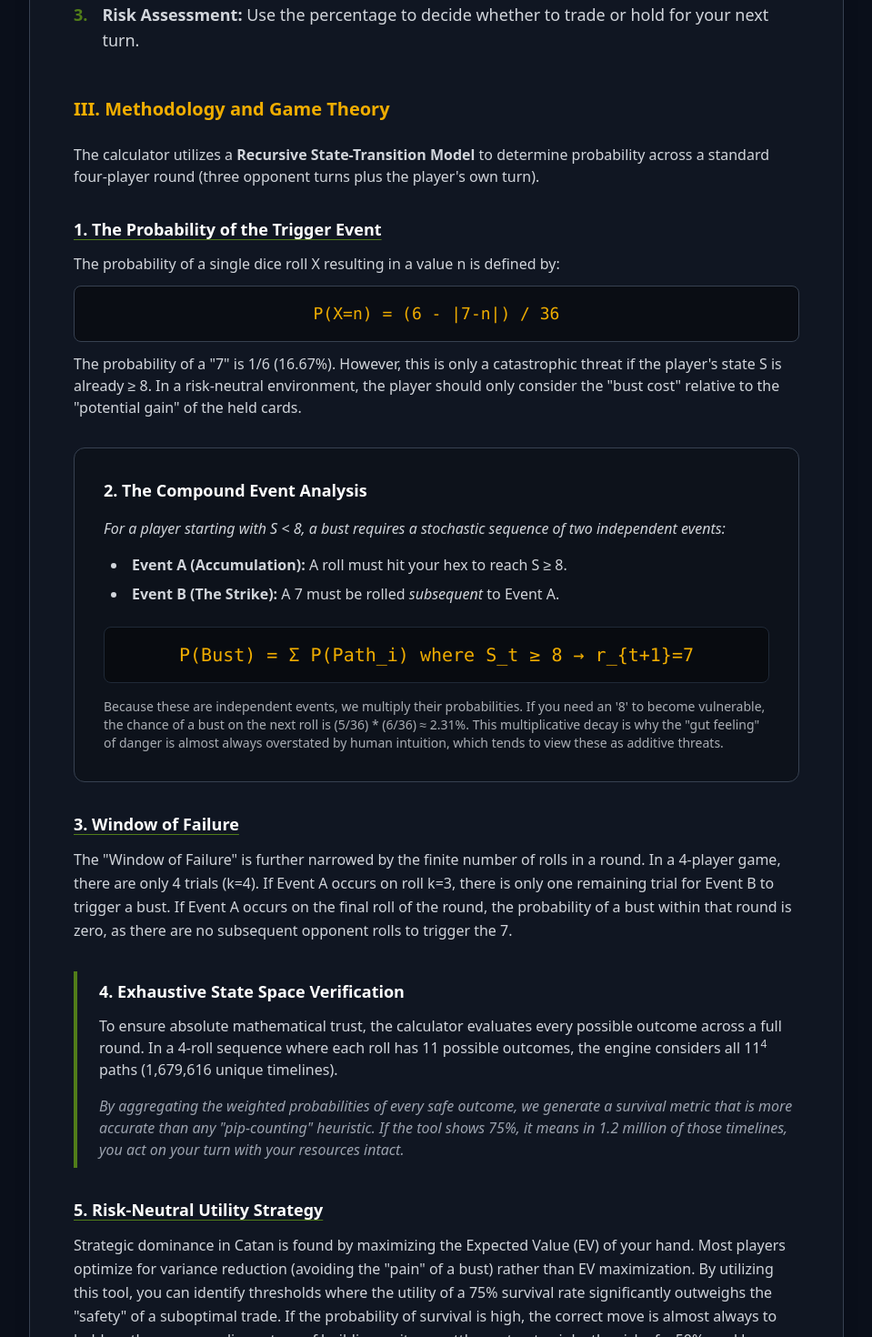
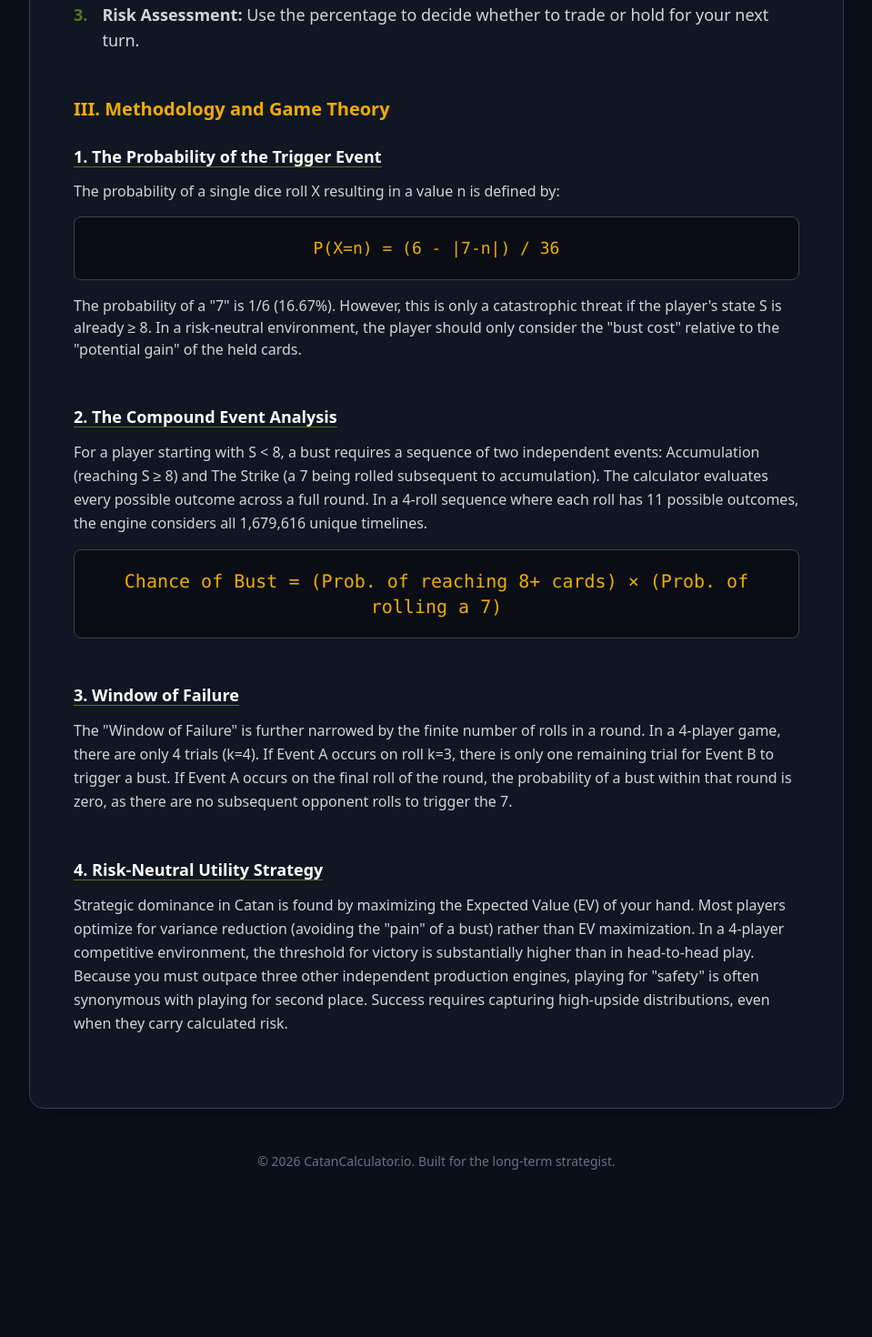
Before and after one commit to pklafta24/Catan-Calculator, a React (Vite) app: page / in a window 1280 px wide. Shown: the part 1330-2800 px from the top of the page at 91% size, without its empty margins (160-1119 px from the left). After the commit the page ends 2689 px from the top, so only its background shows below. Built offline with nearby package versions, Linux system fonts and the light colour scheme.

Commit message:
Enhance survival probability display and layout
Added a useMemo hook to calculate and display survival probability. Updated styles and improved the layout of the methodology section.

```diff
--- a/App.jsx
+++ b/App.jsx
@@ -126,23 +126,28 @@ export default function App() {
     else if (e.target.value === '') setCardCount(0);
   };
 
+  const displaySurvival = useMemo(() => {
+    if (metrics.survivalProbability >= 1) return '100%';
+    return (metrics.survivalProbability * 100).toFixed(1) + '%';
+  }, [metrics.survivalProbability]);
+
   return (
     <div className="text-white min-h-screen font-sans p-3 sm:p-8 flex flex-col items-center select-none" style={{ backgroundColor: COLORS.darker }}>
       <style>{`
-        /* Custom styling for the gold arrows (spinners) */
+        /* Custom styling for high-contrast gold arrows */
         input[type="number"]::-webkit-inner-spin-button,
         input[type="number"]::-webkit-outer-spin-button {
-          filter: sepia(100%) saturate(2000%) hue-rotate(10deg);
+          filter: invert(74%) sepia(95%) saturate(1838%) hue-rotate(352deg) brightness(101%) contrast(101%);
           opacity: 1;
           cursor: pointer;
-          height: 30px;
+          height: 32px;
         }
       `}</style>
       <div className="w-full max-w-5xl mx-auto">
 
         {/* Calculator Section */}
         <header className="text-center mb-6 sm:mb-10">
-          <h1 className="text-4xl sm:text-7xl font-bold mb-1 px-2" style={{ color: COLORS.wood }}>CatanCalculator.io</h1>
+          <h1 className="text-4xl sm:text-7xl font-bold mb-1 px-2" style={{ color: COLORS.wheat }}>CatanCalculator.io</h1>
           <p className="text-sm sm:text-lg opacity-70">Will you survive the next full round?</p>
         </header>
 
@@ -158,7 +163,7 @@ export default function App() {
                 inputMode="numeric"
                 value={cardCount}
                 onChange={handleCardCountChange}
-                className="w-full h-14 bg-gray-900 rounded-lg text-white text-center text-3xl font-bold focus:ring-2 focus:outline-none transition-colors"
+                className="w-full h-14 bg-gray-900 rounded-lg text-center text-3xl font-bold focus:ring-2 focus:outline-none transition-colors"
                 style={{ border: `2px solid ${COLORS.ore}`, color: COLORS.wheat }}
                 min="0"
               />
@@ -186,7 +191,7 @@ export default function App() {
                     <div className="flex-1 p-2 text-center min-w-0">
                         <h2 className="text-xs sm:text-xl opacity-70 mb-1 whitespace-nowrap">Survival Chance</h2>
                         <div className="text-4xl xs:text-5xl sm:text-6xl md:text-7xl font-bold truncate" style={{ color: COLORS.wheat }}>
-                          {(metrics.survivalProbability * 100).toFixed(1)}%
+                          {displaySurvival}
                         </div>
                     </div>
                     <div className="hidden sm:block w-px h-32 bg-gray-700 opacity-50 mx-4"></div>
@@ -218,7 +223,7 @@ export default function App() {
           </div>
         </div>
 
-        {/* Thesis, Instructions, and Methodology Section */}
+        {/* Text Section */}
         <div className="max-w-4xl mx-auto bg-gray-800/30 p-6 sm:p-12 rounded-2xl border border-gray-700 shadow-xl leading-relaxed mb-12">
           <h1 className="text-2xl sm:text-3xl font-bold mb-6 sm:mb-8 border-b pb-4" style={{ color: COLORS.wood }}>Thesis, Instructions, and Methodology</h1>
 
@@ -252,58 +257,45 @@ export default function App() {
           {/* III. Methodology */}
           <section className="mb-8">
             <h2 className="text-lg sm:text-xl font-bold mb-6" style={{ color: COLORS.wheat }}>III. Methodology and Game Theory</h2>
-            <div className="text-gray-300 space-y-8 text-sm sm:text-base">
-              <p>The calculator utilizes a <b>Recursive State-Transition Model</b> to determine probability across a standard four-player round (three opponent turns plus the player's own turn).</p>
+            <div className="text-gray-300 space-y-12 text-sm sm:text-base">
 
-              <div className="space-y-8">
+              {/* Methodology Item 1 */}
               <div>
                 <h3 className="font-bold mb-3 text-white text-lg underline decoration-wood underline-offset-4">1. The Probability of the Trigger Event</h3>
-                  <p className="mb-3">The probability of a single dice roll X resulting in a value n is defined by:</p>
-                  <div className="bg-black/40 p-4 text-center font-mono rounded-lg text-lg border border-gray-700" style={{ color: COLORS.wheat }}>
+                <p className="mb-4">The probability of a single dice roll X resulting in a value n is defined by:</p>
+                <div className="bg-black/40 p-5 text-center font-mono rounded-lg text-lg border border-gray-700" style={{ color: COLORS.wheat }}>
                   P(X=n) = (6 - |7-n|) / 36
                 </div>
-                  <p className="mt-3">The probability of a "7" is 1/6 (16.67%). However, this is only a catastrophic threat if the player's state S is already ≥ 8. In a risk-neutral environment, the player should only consider the "bust cost" relative to the "potential gain" of the held cards.</p>
+                <p className="mt-4">The probability of a "7" is 1/6 (16.67%). However, this is only a catastrophic threat if the player's state S is already ≥ 8. In a risk-neutral environment, the player should only consider the "bust cost" relative to the "potential gain" of the held cards.</p>
               </div>
 
-                <div className="bg-black/20 p-5 sm:p-8 rounded-xl border border-gray-700">
-                  <h3 className="font-bold mb-4 text-white text-lg">2. The Compound Event Analysis</h3>
-                  <p className="mb-4 italic">For a player starting with S &lt; 8, a bust requires a stochastic sequence of two independent events:</p>
-                  <ul className="list-disc list-inside space-y-2 mb-6 ml-2">
-                    <li><b>Event A (Accumulation):</b> A roll must hit your hex to reach S ≥ 8.</li>
-                    <li><b>Event B (The Strike):</b> A 7 must be rolled <i>subsequent</i> to Event A.</li>
-                  </ul>
-                  <div className="text-center font-mono py-4 bg-black/40 rounded-lg text-xl border border-gray-800" style={{ color: COLORS.wheat }}>
-                    {"P(Bust) = Σ P(Path_i) where S_t ≥ 8 → r_{t+1}=7"}
+              {/* Methodology Item 2 (Merged) */}
+              <div>
+                <h3 className="font-bold mb-3 text-white text-lg underline decoration-wood underline-offset-4">2. The Compound Event Analysis</h3>
+                <p className="mb-4 leading-relaxed">
+                  For a player starting with S &lt; 8, a bust requires a sequence of two independent events: Accumulation (reaching S ≥ 8) and The Strike (a 7 being rolled subsequent to accumulation). The calculator evaluates every possible outcome across a full round. In a 4-roll sequence where each roll has 11 possible outcomes, the engine considers all 1,679,616 unique timelines.
+                </p>
+                <div className="bg-black/40 p-5 text-center font-mono rounded-lg text-xl border border-gray-700" style={{ color: COLORS.wheat }}>
+                  Chance of Bust = (Prob. of reaching 8+ cards) × (Prob. of rolling a 7)
                 </div>
-                  <p className="mt-4 text-xs sm:text-sm opacity-80 leading-relaxed">
-                    Because these are independent events, we multiply their probabilities. If you need an '8' to become vulnerable, the chance of a bust on the next roll is (5/36) * (6/36) ≈ 2.31%. This multiplicative decay is why the "gut feeling" of danger is almost always overstated by human intuition, which tends to view these as additive threats.
-                  </p>
               </div>
 
+              {/* Methodology Item 3 */}
               <div>
                 <h3 className="font-bold mb-3 text-white text-lg underline decoration-wood underline-offset-4">3. Window of Failure</h3>
-                  <p className="leading-relaxed">
+                <p className="mb-4 leading-relaxed">
                   The "Window of Failure" is further narrowed by the finite number of rolls in a round. In a 4-player game, there are only 4 trials (k=4). If Event A occurs on roll k=3, there is only one remaining trial for Event B to trigger a bust. If Event A occurs on the final roll of the round, the probability of a bust within that round is zero, as there are no subsequent opponent rolls to trigger the 7.
                 </p>
               </div>
 
-                <div className="border-l-4 border-wood pl-6 py-2">
-                  <h3 className="font-bold mb-3 text-white text-lg">4. Exhaustive State Space Verification</h3>
-                  <p className="mb-4">
-                    To ensure absolute mathematical trust, the calculator evaluates every possible outcome across a full round. In a 4-roll sequence where each roll has 11 possible outcomes, the engine considers all 11<sup>4</sup> paths (1,679,616 unique timelines).
-                  </p>
-                  <p className="text-gray-400 italic">
-                    By aggregating the weighted probabilities of every safe outcome, we generate a survival metric that is more accurate than any "pip-counting" heuristic. If the tool shows 75%, it means in 1.2 million of those timelines, you act on your turn with your resources intact.
+              {/* Methodology Item 4 */}
+              <div>
+                <h3 className="font-bold mb-3 text-white text-lg underline decoration-wood underline-offset-4">4. Risk-Neutral Utility Strategy</h3>
+                <p className="mb-4 leading-relaxed">
+                  Strategic dominance in Catan is found by maximizing the Expected Value (EV) of your hand. Most players optimize for variance reduction (avoiding the "pain" of a bust) rather than EV maximization. In a 4-player competitive environment, the threshold for victory is substantially higher than in head-to-head play. Because you must outpace three other independent production engines, playing for "safety" is often synonymous with playing for second place. Success requires capturing high-upside distributions, even when they carry calculated risk.
                 </p>
               </div>
 
-                <div>
-                  <h3 className="font-bold mb-3 text-white text-lg underline decoration-wood underline-offset-4">5. Risk-Neutral Utility Strategy</h3>
-                  <p className="leading-relaxed">
-                    Strategic dominance in Catan is found by maximizing the Expected Value (EV) of your hand. Most players optimize for variance reduction (avoiding the "pain" of a bust) rather than EV maximization. By utilizing this tool, you can identify thresholds where the utility of a 75% survival rate significantly outweighs the "safety" of a suboptimal trade. If the probability of survival is high, the correct move is almost always to hold, as the compounding return of building a city or settlement outweighs the risk of a 50% card loss.
-                  </p>
-                </div>
-              </div>
             </div>
           </section>
         </div>
```
Lines whose indentation alone changed are shown as unchanged.
